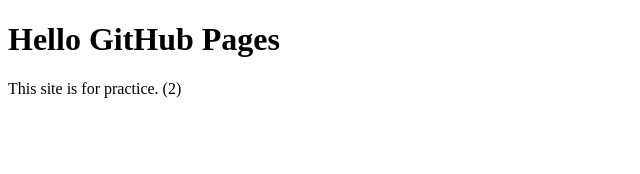
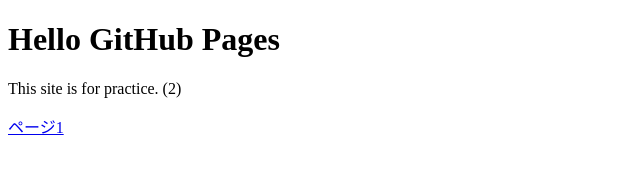
Before and after one commit to rustinbee/hello-world-gpt-practice, a plain HTML site: page index.html in a window 1280 px wide. Shown: the full height of the page, 0-640 px from the left. Drawn offline with Linux system fonts and the light colour scheme.

Commit message:
Update index.html

```diff
--- a/index.html
+++ b/index.html
@@ -8,5 +8,6 @@
 <body>
   <h1>Hello GitHub Pages</h1>
   <p>This site is for practice. (2)</p>
+  <a href=p1.html>ページ1</href>
 </body>
 </html>
```
